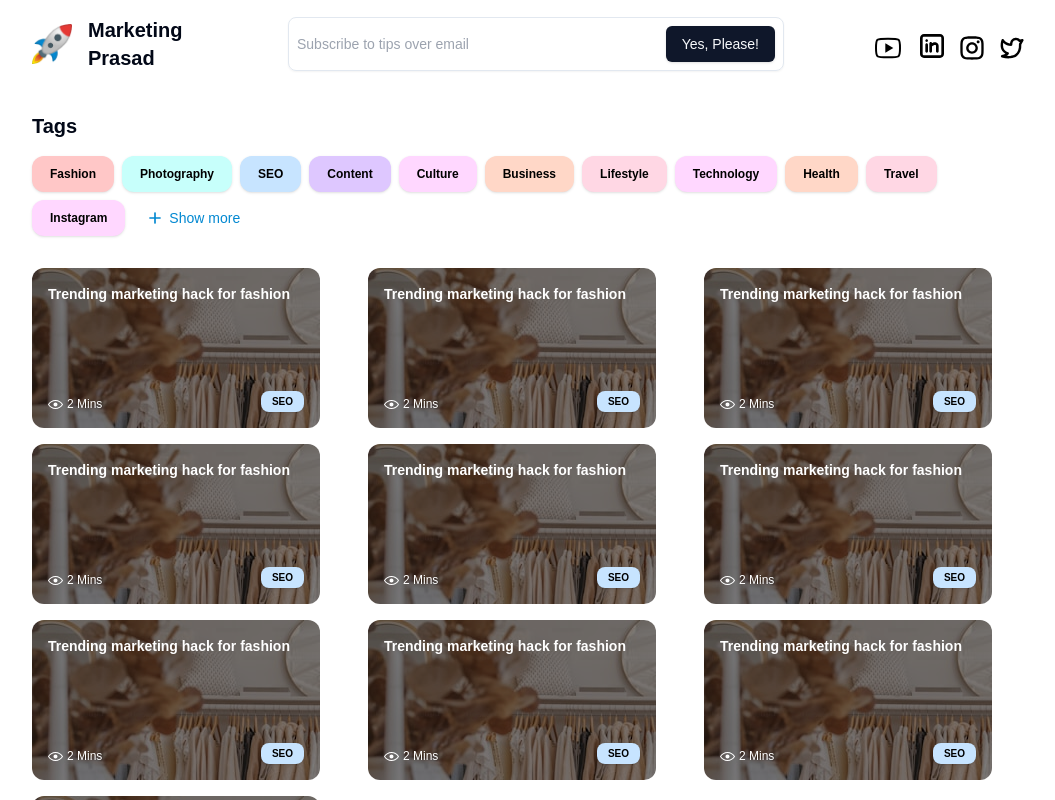
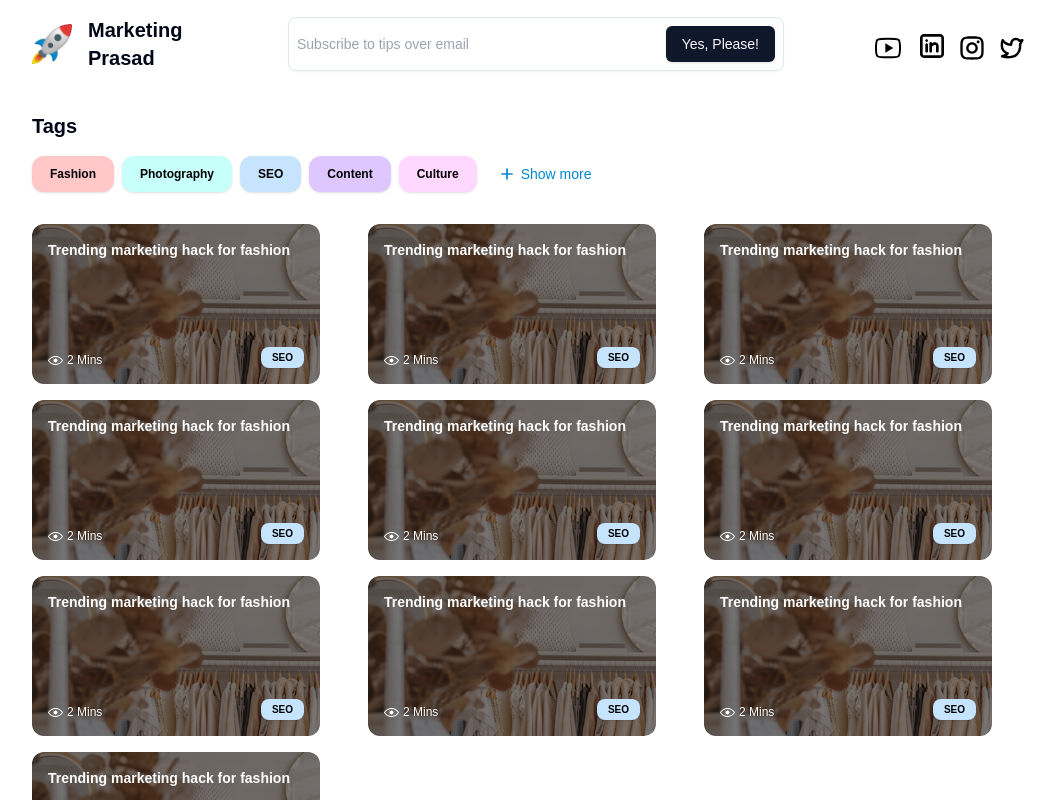
Before and after one commit to juheedhone/prasad-blog, a Next.js app: page / in a window 1280 px wide. Shown: the top 800 px of the page, without its empty margins (112-1167 px from the left). Built offline with nearby package versions, Linux system fonts and the light colour scheme.

Commit message:
ShowMore Tags.

```diff
--- a/src/app/page.tsx
+++ b/src/app/page.tsx
@@ -1,18 +1,24 @@
+"use client";
 import Article from "@/components/Article";
 import ArticleDialog from "@/components/ArticleDialog";
 import Badge from "@/components/Badge";
 import ShowMoreButton from "@/components/ShowMoreButton";
 import { TAGS } from "@/constants/tags.constants";
+import { useState } from "react";
 
 const Page = () => {
+	const [badgeShowLimit, setBadgeShowLimit] = useState(5);
+
 	return (
 		<div className=" px-4 pb-36 pt-28 h-full">
 			<p className="font-bold text-xl pb-4 ">Tags</p>
 			<div className="pb-8 gap-2 flex flex-wrap">
-				{TAGS.map((tag) => (
-					<Badge key={tag.name} name={tag.name} color={tag.color} />
-				))}
-				<ShowMoreButton />
+				{TAGS.map((tag, index) => {
+					if (index < badgeShowLimit) {
+						return <Badge key={tag.name} name={tag.name} color={tag.color} />;
+					}
+				})}
+				<ShowMoreButton onClick={setBadgeShowLimit} />
 			</div>
 			<div className="grid grid-cols-1 sm:grid-cols-2 md:grid-cols-3 gap-4">
 				{Array(10)
--- a/src/components/Badge.tsx
+++ b/src/components/Badge.tsx
@@ -7,6 +7,7 @@ interface Props {
 
 const Badge = ({ color, name }: Props) => {
 	return (
+		<>
 			<BadgeComponent
 				className={
 					"text-black border-2 px-4 py-2 rounded-xl hover:cursor-pointer hover:brightness-90 hover:scale-110 transition-all"
@@ -15,6 +16,8 @@ const Badge = ({ color, name }: Props) => {
 			>
 				{name}
 			</BadgeComponent>
+
+		</>
 	);
 };
 
--- a/src/components/ShowMoreButton.tsx
+++ b/src/components/ShowMoreButton.tsx
@@ -1,8 +1,13 @@
+import { TAGS } from "@/constants/tags.constants";
 import { Button } from "./ui/button";
 
-const ShowMoreButton = () => {
+interface Props {
+	onClick: (value: number) => void;
+}
+const ShowMoreButton = ({ onClick }: Props) => {
 	return (
 		<Button
+			onClick={() => onClick(TAGS.length)}
 			variant="ghost"
 			className="text-[#0288D1] hover:text-[#0288d1] rounded-xl"
 		>
```
Lines whose indentation alone changed are shown as unchanged.
